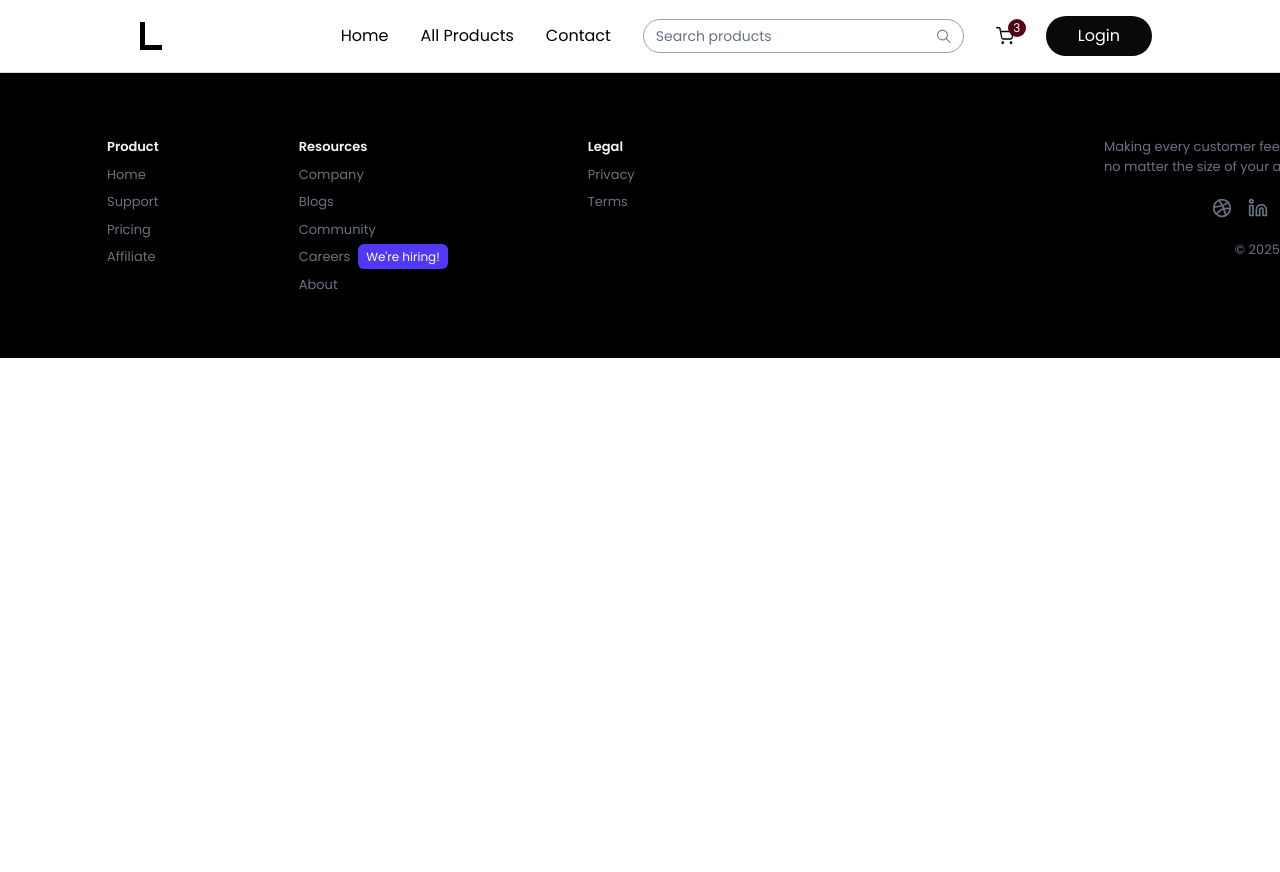
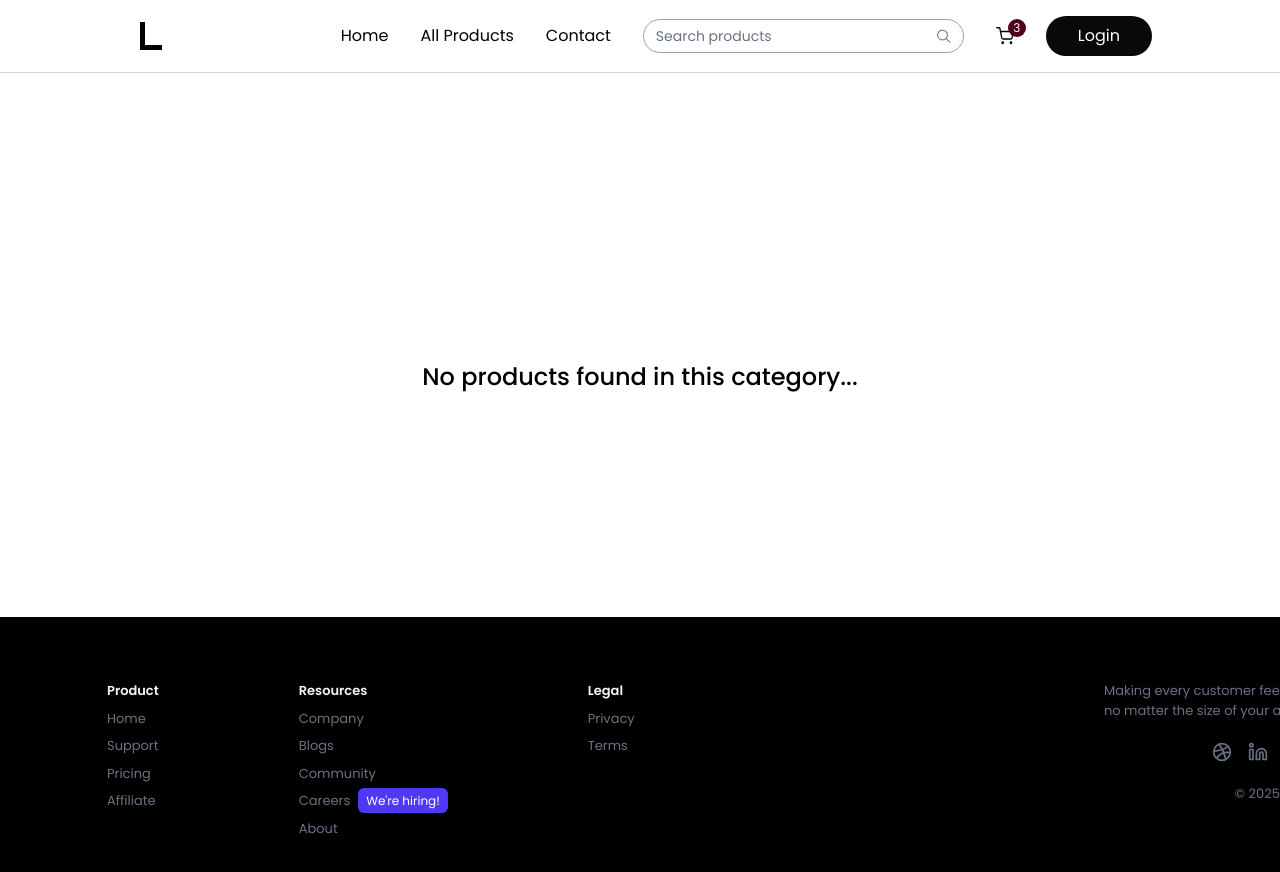
Before and after one commit to Yenuli-Minsadi/luvoir-ecommerce-web, a React (Vite) app: page /products/1 in a window 1280 px wide. Shown: the top 872 px of the page. Before the commit the page ends 800 px from the top, so only its background shows below. Built offline with nearby package versions, Linux system fonts and the light colour scheme.

Commit message:
update categories

```diff
--- a/src/App.jsx
+++ b/src/App.jsx
@@ -6,6 +6,7 @@ import Footer from "./components/Footer";
 import { useAppContext } from "./context/AppContext";
 import Login from "./components/Login";
 import AllProducts from "./pages/AllProducts";
+import ProductsCategory from "./pages/ProductsCategory";
 
 const App = () => {
   const isSellerPath = useLocation().pathname.includes("seller");
@@ -20,6 +21,7 @@ const App = () => {
         <Routes>
           <Route path="/" element={<Home />} />
           <Route path="/products" element={<AllProducts />} />
+          <Route path="/products/:category" element={<ProductsCategory/>} />
         </Routes>
       </div>
       {!isSellerPath && <Footer />}
--- a/src/components/Categories.jsx
+++ b/src/components/Categories.jsx
@@ -8,9 +8,7 @@ const categoriesData = [
   { text: "Bracelets", path: "bracelets", bgColor: "#f5f5dc", image: bracelet },
   { text: "Rings", path: "rings", bgColor: "#f5f5dc", image: bracelet },
   { text: "Earrings", path: "earrings", bgColor: "#f5f5dc", image: bracelet },
-  { text: "Bracelets", path: "bracelets", bgColor: "#f5f5dc", image: bracelet },
-  { text: "Necklaces", path: "necklaces", bgColor: "#f5f5dc", image: bracelet },
-  { text: "Rings", path: "rings", bgColor: "#f5f5dc", image: bracelet },
+
   // Add more categories as needed
 ];
 
--- a/src/components/Navbar.jsx
+++ b/src/components/Navbar.jsx
@@ -1,16 +1,23 @@
-import React from "react";
+import React, { useEffect } from "react";
 import { useState } from "react";
 import { NavLink } from "react-router-dom";
 import { useAppContext } from "../context/AppContext";
 
 const Navbar = () => {
   const [open, setOpen] = React.useState(false);
-  const { user, setUser, setShowUserLogin, navigate } = useAppContext();
+  const { user, setUser, setShowUserLogin, navigate, setSearchQuery, searchQuery } = useAppContext();
 
   const logout = async() =>{
     setUser(null);
     navigate('/')
   }
+
+  useEffect (()=>{
+    if(searchQuery.length > 0) {
+      navigate("/products")
+    }
+  },[searchQuery])
+
   return (
     <nav className="flex items-center justify-between px-6 md:px-16 lg:px-24 xl:px-32 py-4 border-b border-gray-300 bg-white relative transition-all">
       <NavLink to={"/"} onClick={() => setOpen(false)}>
@@ -34,6 +41,7 @@ const Navbar = () => {
 
         <div className="hidden lg:flex items-center text-sm gap-2 border border-gray-400 px-3 rounded-full">
           <input
+            onChange={(e)=>{setSearchQuery(e.target.value)}}
             className="py-1.5 w-full bg-transparent outline-none placeholder-gray-500"
             type="text"
             placeholder="Search products"
--- /dev/null
+++ b/src/pages/ProductsCategory.jsx
@@ -0,0 +1,55 @@
+import React from 'react'
+import { useAppContext } from '../context/AppContext'
+import { useParams } from 'react-router-dom';
+import ProductCard from '../components/ProductCard';
+
+const ProductsCategory = () => {
+  const { products } = useAppContext();
+  const { category } = useParams();
+
+  console.log("Category from URL:", category);
+  console.log("All products:", products);
+  console.log("Products length:", products.length);
+
+  const categories = [
+    { path: "necklaces", text: "Necklaces" },
+    { path: "rings", text: "Rings" },
+    { path: "bracelets", text: "Bracelets" },
+    { path: "earrings", text: "Earrings" },
+  ];
+
+  const searchCategory = categories.find(
+    (item) => item.path.toLowerCase() === category
+  );
+
+  const filteredProducts = products.filter(
+    (product) => product.category.toLowerCase() === category
+  );
+
+  return (
+    <div className="mt-16">
+      {searchCategory && (
+        <div className="flex flex-col items-end w-max">
+          <p className="text-2xl font-medium">
+            {searchCategory.text.toUpperCase()}
+          </p>
+          <div className="w-16 h-0.5 bg-primary rounded-full"></div>
+        </div>
+      )}
+      {filteredProducts.length > 0 ? (
+        <div className="grid grid-cols-2 sm:grid-cols-3 md:grid-cols-4 lg:grid-cols-5 gap-3 md:gap-6 mt-6">
+          {filteredProducts.map((product) => (
+            <ProductCard key={product.id} product={product} />
+          ))}
+        </div>
+      ) : (
+        <div className="flex items-center justify-center h-[60vh]">
+          <p className='text-2xl font-medium text-primary'>No products found in this category...</p>
+
+        </div>
+      )}
+    </div>
+  );
+}
+
+export default ProductsCategory
```
Also changed, not shown: src/assets/necklace.jpeg (deleted).
